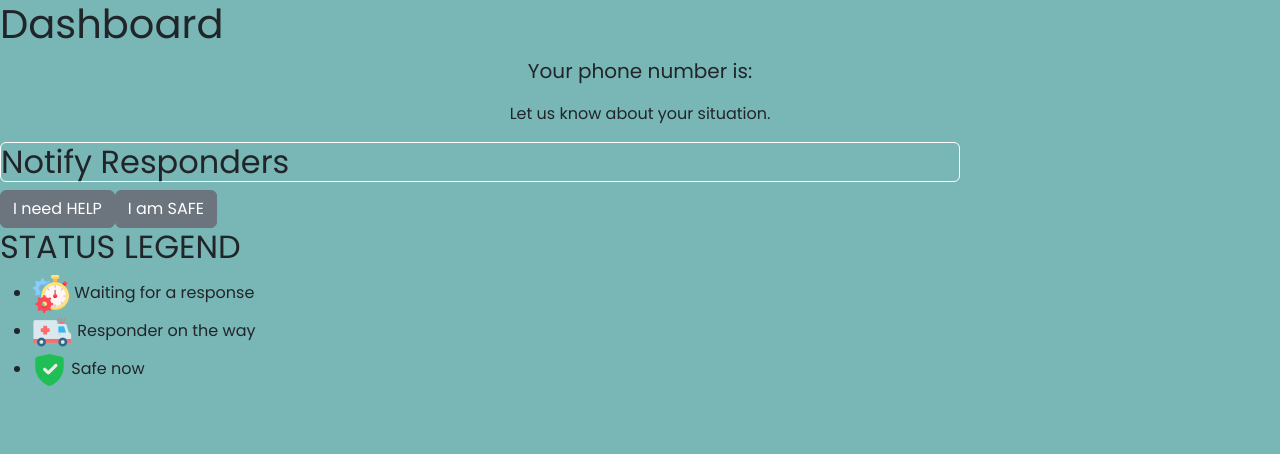
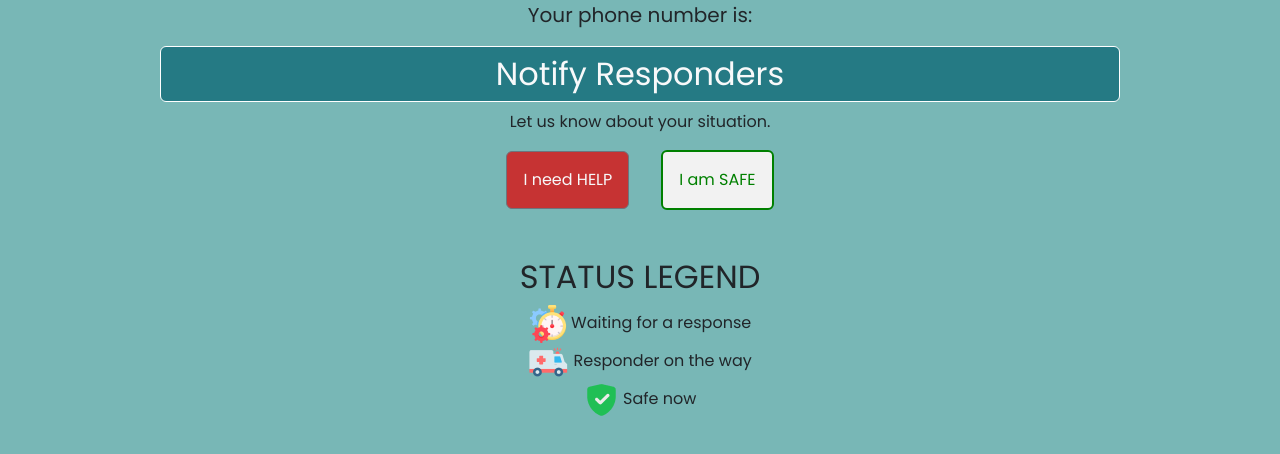
Before and after one commit to Jfnrosimo/kondisyon-client, a React (Create React App) app in the folder frontend/: page /dashboard in a window 1280 px wide. Shown: the top 454 px of the page. Built offline with nearby package versions, Linux system fonts and the light colour scheme; no server answers.

Commit message:
Fix: styling of dashboard and landing page

```diff
--- a/frontend/src/pages/Dashboard.css
+++ b/frontend/src/pages/Dashboard.css
@@ -2,3 +2,26 @@
   background: #78B7B6;
   height: 100vh;
 }
+
+.notify-container{
+  background:#257A84;
+}
+
+div .help-btn {
+  background: rgba(203, 45, 45, 0.95);
+}
+
+div .help-btn:hover {
+  background: rgb(239, 4, 4);
+
+}
+div .safe-btn {
+  border: 2px solid green;
+  background: #f2f2f2;
+  color: green;
+}
+
+div .safe-btn:hover {
+  background: rgb(4, 120, 18);
+  color: #f2f2f2;
+}
--- a/frontend/src/pages/Dashboard.js
+++ b/frontend/src/pages/Dashboard.js
@@ -59,21 +59,29 @@ const Dashboard = () => {
 
   return (
     <div className="dashboard-container">
-      <h1>Dashboard</h1>
       <p className="text-center fs-5">
         Your phone number is: {localStorage.getItem("phoneNumber")}
       </p>
-      <p className=" text-center">Let us know about your situation.</p>
-      <h2 className="border border-solid border-white rounded w-75">
-        Notify Responders
-      </h2>
-      <div>
-        <Button onClick={onClickHelp}>I need HELP</Button>
-        <Button onClick={onClickSafe}>I am SAFE</Button>
+      <div className="d-flex flex-column align-items-center">
+        <h2 className="notify-container border border-solid border-white rounded text-center p-2 text-light w-75">
+          Notify Responders
+        </h2>
+        <p className=" text-center">Let us know about your situation.</p>
+        <div>
+          <Button
+            className="help-btn mx-3 p-3 text-light"
+            onClick={onClickHelp}
+          >
+            I need HELP
+          </Button>
+          <Button className="safe-btn mx-3 p-3" onClick={onClickSafe}>
+            I am SAFE
+          </Button>
+        </div>
       </div>
-      <div className="status-container">
-        <h2>STATUS LEGEND</h2>
-        <ul>
+      <div className="status-container mt-5">
+        <h2 className="text-center">STATUS LEGEND</h2>
+        <ul className="list-unstyled text-center">
           <li>
             <img src={Waiting} /> Waiting for a response
           </li>
--- a/frontend/src/pages/LandingPage.css
+++ b/frontend/src/pages/LandingPage.css
@@ -5,6 +5,9 @@
 
 form .proceed-button{
   background: #257A84;
+  width: 45%;
+  border-radius: 50px;
+  border: 1px solid #f2f5f4;
 }
 
 form .proceed-button:hover{
--- a/frontend/src/pages/LandingPage.js
+++ b/frontend/src/pages/LandingPage.js
@@ -72,14 +72,17 @@ const LandingPage = () => {
   };
 
   return (
-    <div className="landing-page-container" lg="5" md="7">
+    <div className="landing-page-container d-flex flex-column" lg="5" md="7">
       <h1 className="text-center">Kondisyon</h1>
-      <p className="text-light text-center">
+      <p className="text-light text-center mt-5">
         May we ask for you to calm down. We will definitely send help the
         soonest.
       </p>
-      <Form onSubmit={onSubmitHandler}>
-        <FormGroup className="mb-3">
+      <Form
+        onSubmit={onSubmitHandler}
+        className="d-flex justify-content-center flex-column align-items-center"
+      >
+        <FormGroup className="mb-3 d-flex justify-content-center flex-column align-items-center">
           <Label for="phoneNumber">Enter your phone number</Label>
           <InputGroup className="input-group-alternative">
             <InputGroupText addontype="prepend">
@@ -88,7 +91,7 @@ const LandingPage = () => {
             <Input
               id="phoneNumber"
               placeholder="09xxxxxxxxx"
-              type="text"
+              type="tel"
               autoComplete="new-phoneNumber"
               value={phoneNumber}
               onChange={(e) => setphoneNumber(e.target.value)}
@@ -104,7 +107,7 @@ const LandingPage = () => {
           Proceed
         </Button>
       </Form>
-      <small>
+      <small className="text-center w-75 align-self-center">
         By signing in you agree to our{" "}
         <Link to="/privacy-policy">Terms of Service and Privacy Policy.</Link>
       </small>
```
